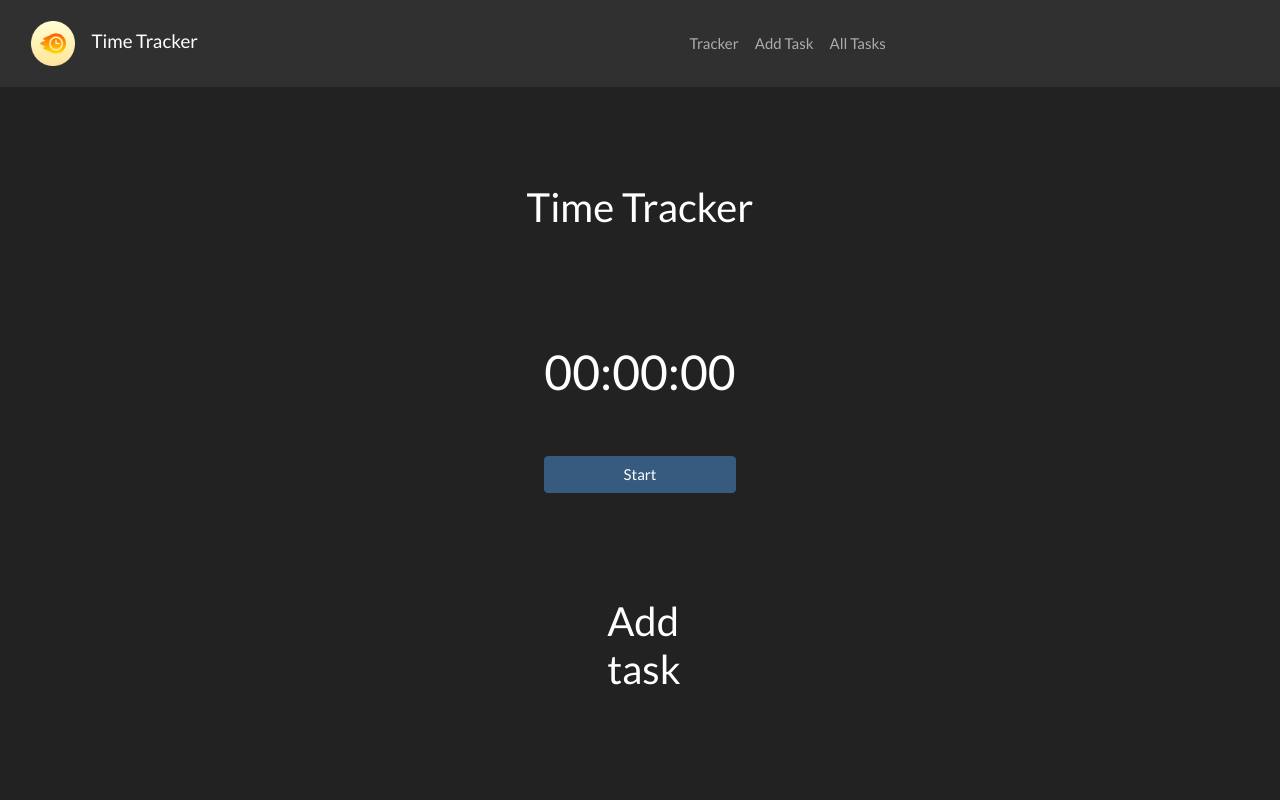
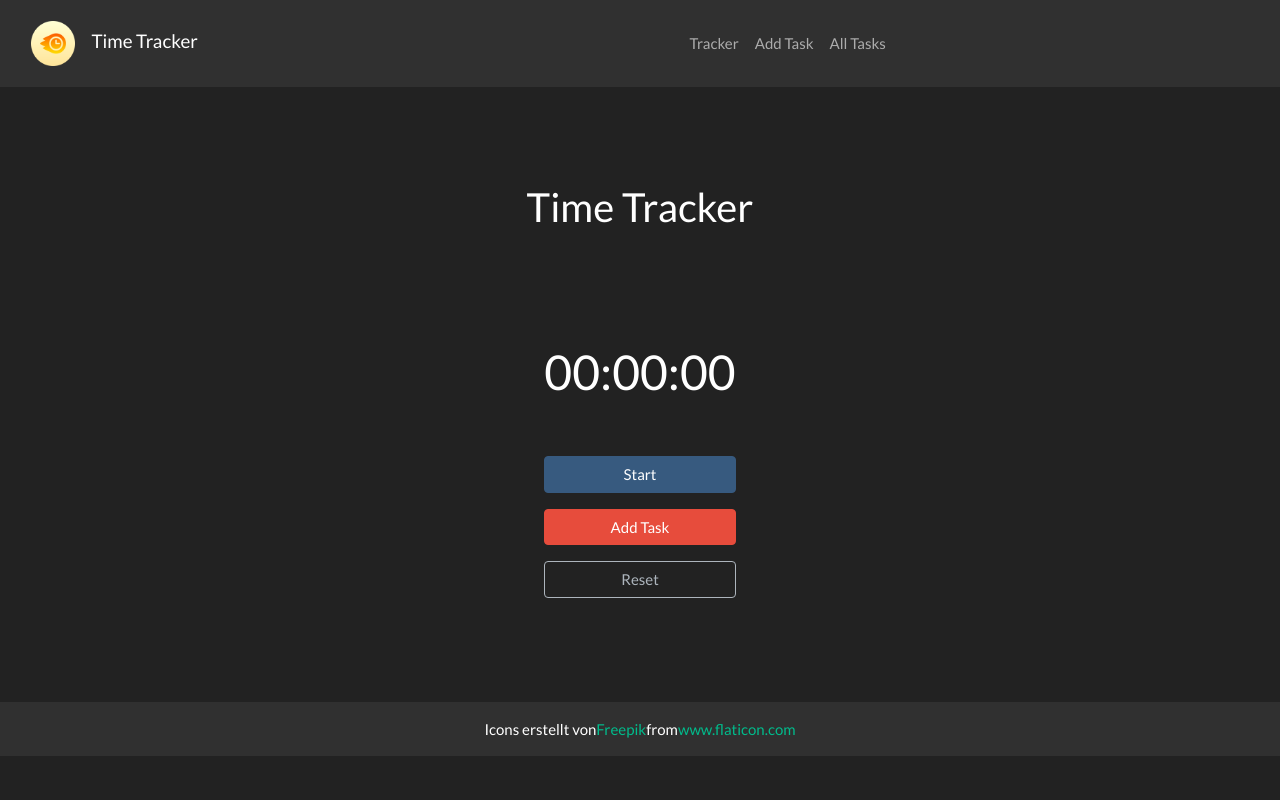
Before and after one commit to Marvelous-Maddie/Time-Tracking-Application, a React (Create React App) app in the folder tracker-frontend/: page / in a window 1280 px wide. Shown: the top 800 px of the page. Built offline with nearby package versions, Linux system fonts and the light colour scheme.

Commit message:
Create addTask button and modal

```diff
--- a/tracker-frontend/package.json
+++ b/tracker-frontend/package.json
@@ -9,6 +9,7 @@
     "bootswatch": "^4.6.0",
     "react": "^17.0.1",
     "react-dom": "^17.0.1",
+    "react-modal": "^3.12.1",
     "react-router-bootstrap": "^0.25.0",
     "react-router-dom": "^5.2.0",
     "react-scripts": "4.0.3",
--- a/tracker-frontend/src/components/AddTask.js
+++ b/tracker-frontend/src/components/AddTask.js
@@ -1,11 +1,49 @@
-import React from 'react';
+import React, { useState } from 'react';
+import Modal from 'react-modal';
 
-const AddTask = () => {
+const AddTask = ({time}) => {
+    const [task, setTask] = useState({duration: {time}, description: "", timestamp: 0})
+    const [open, setOpen] = useState(false);
+
+    const customStyles = {
+        content : {
+            backgroundColor: 'black',
+            minWidth: '60%',
+            top: '50%',
+            left: '50%',
+            right: 'auto',
+            bottom: 'auto',
+            padding: '30px',
+            marginRight: '-50%',
+            transform: 'translate(-50%, -50%)'
+        }
+    };
+
+    const handleOpen = () => {
+        setOpen(true);
+      };
+
+    const handleClose = () => {
+    setOpen(false);
+    };
+
     return(
-        <div class="d-grid gap-2 col-6 mx-auto my-5">
-            <h2 className="d-flex mx-auto my-5">
-                Add task
-            </h2>
+        <div >
+            <button type="button" className="btn btn-danger my-2" style={{ width: "100%" }} onClick={handleOpen}>
+                    Add Task
+            </button>
+
+            <Modal isOpen={open} style={customStyles} onRequestClose={handleClose}>
+                <h2>Add Task</h2>
+                <div>Duration:
+                    <span>{(time.h >= 10)? time.h : "0"+ time.h}</span>:
+                    <span>{(time.m >= 10)? time.m : "0"+ time.m}</span>:
+                    <span>{(time.s >= 10)? time.s : "0"+ time.s}</span></div>
+                <form>
+
+                </form>
+                <button type="button" class="btn btn-primary m-2" onClick={handleClose}>Close</button>
+            </Modal>
         </div>
     )
 };
```
Also changed, not shown: 1 other file (tests, documents, lock files or other folders).
